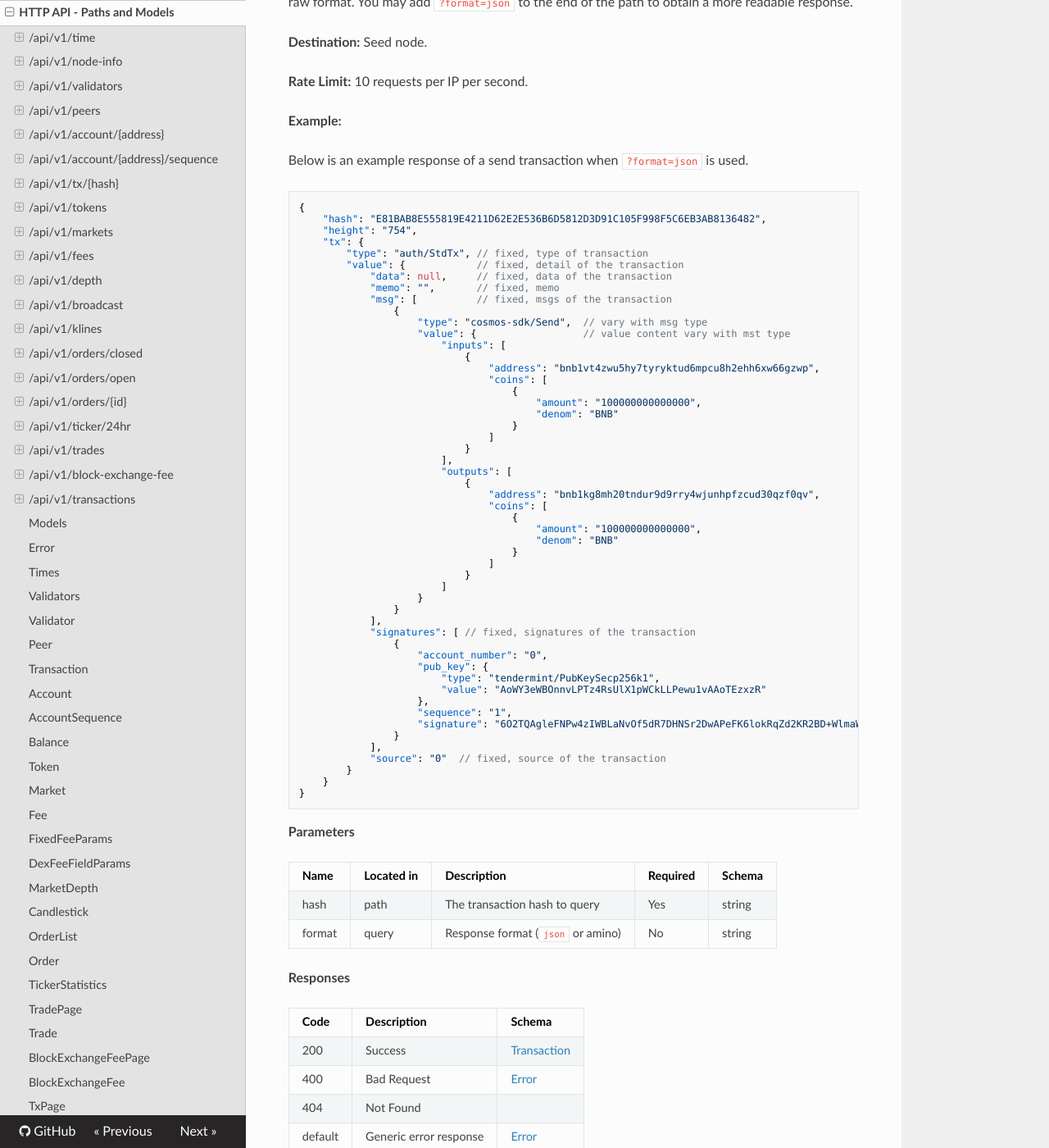
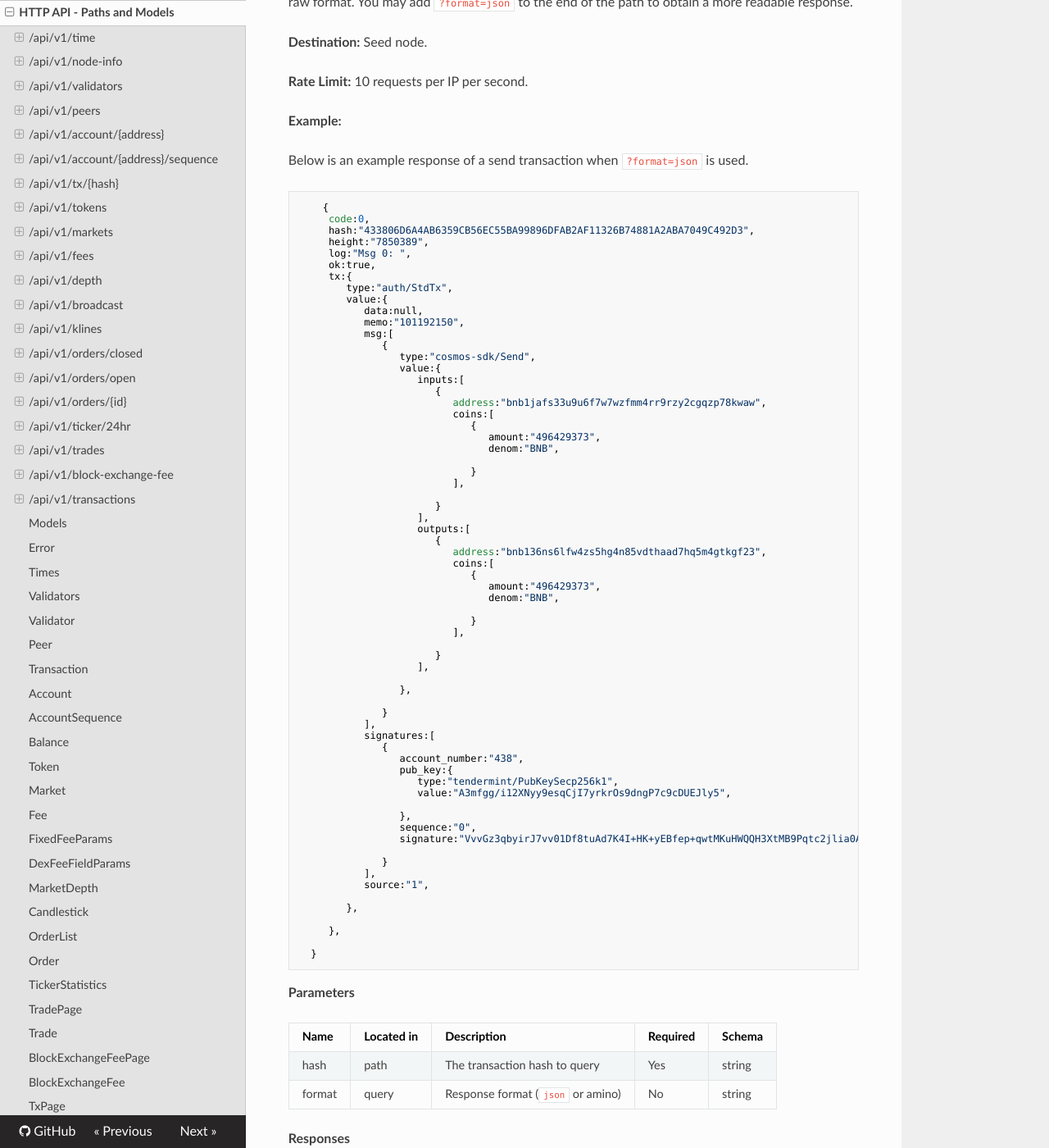
Before and after one commit to yash-sharma1/docs-site, an MkDocs documentation site: the page built from docs/api-reference/dex-api/paths.md, in a window 1280 px wide and 1400 px high, scrolled down 4780 px. Shown: the whole window at 82% size. Built offline with MkDocs 1.6.1, drawn with Linux system fonts in a browser that asks for light colours; nearby versions of some CDN libraries; some of the changed text lies outside the part shown.

Commit message:
[R4R]New rpc data types (#86)
* edit rpc docs

* edit filed name

* edit filed name

* edit path

* edit path

* edit path

* edit path

* edit path

* edit path

````diff
--- a/docs/api-reference/dex-api/paths.md
+++ b/docs/api-reference/dex-api/paths.md
@@ -180,58 +180,72 @@ The Binance Chain HTTP API provides access to a Binance Chain node deployment an
 
 Below is an example response of a send transaction when `?format=json` is used.
 ```
-{
-    "hash": "E81BAB8E555819E4211D62E2E536B6D5812D3D91C105F998F5C6EB3AB8136482",
-    "height": "754",
-    "tx": {
-        "type": "auth/StdTx", // fixed, type of transaction
-        "value": {            // fixed, detail of the transaction
-            "data": null,     // fixed, data of the transaction
-            "memo": "",       // fixed, memo
-            "msg": [          // fixed, msgs of the transaction
-                {
-                    "type": "cosmos-sdk/Send",  // vary with msg type
-                    "value": {                  // value content vary with mst type
-                        "inputs": [
-                            {
-                                "address": "bnb1vt4zwu5hy7tyryktud6mpcu8h2ehh6xw66gzwp",
-                                "coins": [
-                                    {
-                                        "amount": "100000000000000",
-                                        "denom": "BNB"
-                                    }
-                                ]
-                            }
-                        ],
-                        "outputs": [
-                            {
-                                "address": "bnb1kg8mh20tndur9d9rry4wjunhpfzcud30qzf0qv",
-                                "coins": [
-                                    {
-                                        "amount": "100000000000000",
-                                        "denom": "BNB"
-                                    }
-                                ]
-                            }
-                        ]
-                    }
-                }
-            ],
-            "signatures": [ // fixed, signatures of the transaction
-                {
-                    "account_number": "0",
-                    "pub_key": {
-                        "type": "tendermint/PubKeySecp256k1",
-                        "value": "AoWY3eWBOnnvLPTz4RsUlX1pWCkLLPewu1vAAoTEzxzR"
-                    },
-                    "sequence": "1",
-                    "signature": "6O2TQAgleFNPw4zIWBLaNvOf5dR7DHNSr2DwAPeFK6lokRqZd2KR2BD+WlmaWj4LdLo5N+utN1JtY41E91N0uw=="
-                }
-            ],
-            "source": "0"  // fixed, source of the transaction
-        }
-    }
-}
+    {
+     code:0,
+     hash:"433806D6A4AB6359CB56EC55BA99896DFAB2AF11326B74881A2ABA7049C492D3",
+     height:"7850389",
+     log:"Msg 0: ",
+     ok:true,
+     tx:{
+        type:"auth/StdTx",
+        value:{
+           data:null,
+           memo:"101192150",
+           msg:[
+              {
+                 type:"cosmos-sdk/Send",
+                 value:{
+                    inputs:[
+                       {
+                          address:"bnb1jafs33u9u6f7w7wzfmm4rr9rzy2cgqzp78kwaw",
+                          coins:[
+                             {
+                                amount:"496429373",
+                                denom:"BNB",
+
+                             }
+                          ],
+
+                       }
+                    ],
+                    outputs:[
+                       {
+                          address:"bnb136ns6lfw4zs5hg4n85vdthaad7hq5m4gtkgf23",
+                          coins:[
+                             {
+                                amount:"496429373",
+                                denom:"BNB",
+
+                             }
+                          ],
+
+                       }
+                    ],
+
+                 },
+
+              }
+           ],
+           signatures:[
+              {
+                 account_number:"438",
+                 pub_key:{
+                    type:"tendermint/PubKeySecp256k1",
+                    value:"A3mfgg/i12XNyy9esqCjI7yrkrOs9dngP7c9cDUEJly5",
+
+                 },
+                 sequence:"0",
+                 signature:"VvvGz3qbyirJ7vv01Df8tuAd7K4I+HK+yEBfep+qwtMKuHWQQH3XtMB9Pqtc2jlia0AtDe+BUEMtIyh3/N66IQ==",
+
+              }
+           ],
+           source:"1",
+
+        },
+
+     },
+
+  }
 ```
 
 
@@ -246,9 +260,9 @@ Below is an example response of a send transaction when `?format=json` is used.
 
 | Code | Description | Schema |
 | ---- | ----------- | ------ |
-| 200 | Success | [Transaction](#transaction) |
-| 400 | Bad Request | [Error](#error) |
+| 0 | Success | [Transaction](#transaction) |
 | 404 | Not Found |  |
+| 500 | Bad Request | [Error](#error) |
 | default | Generic error response | [Error](#error) |
 
 ### /api/v1/tokens
````
Also changed, not shown: other parts of docs/api-reference/dex-api/paths.md (+59 -3 lines), swagger.yml (+171 -57 lines).
